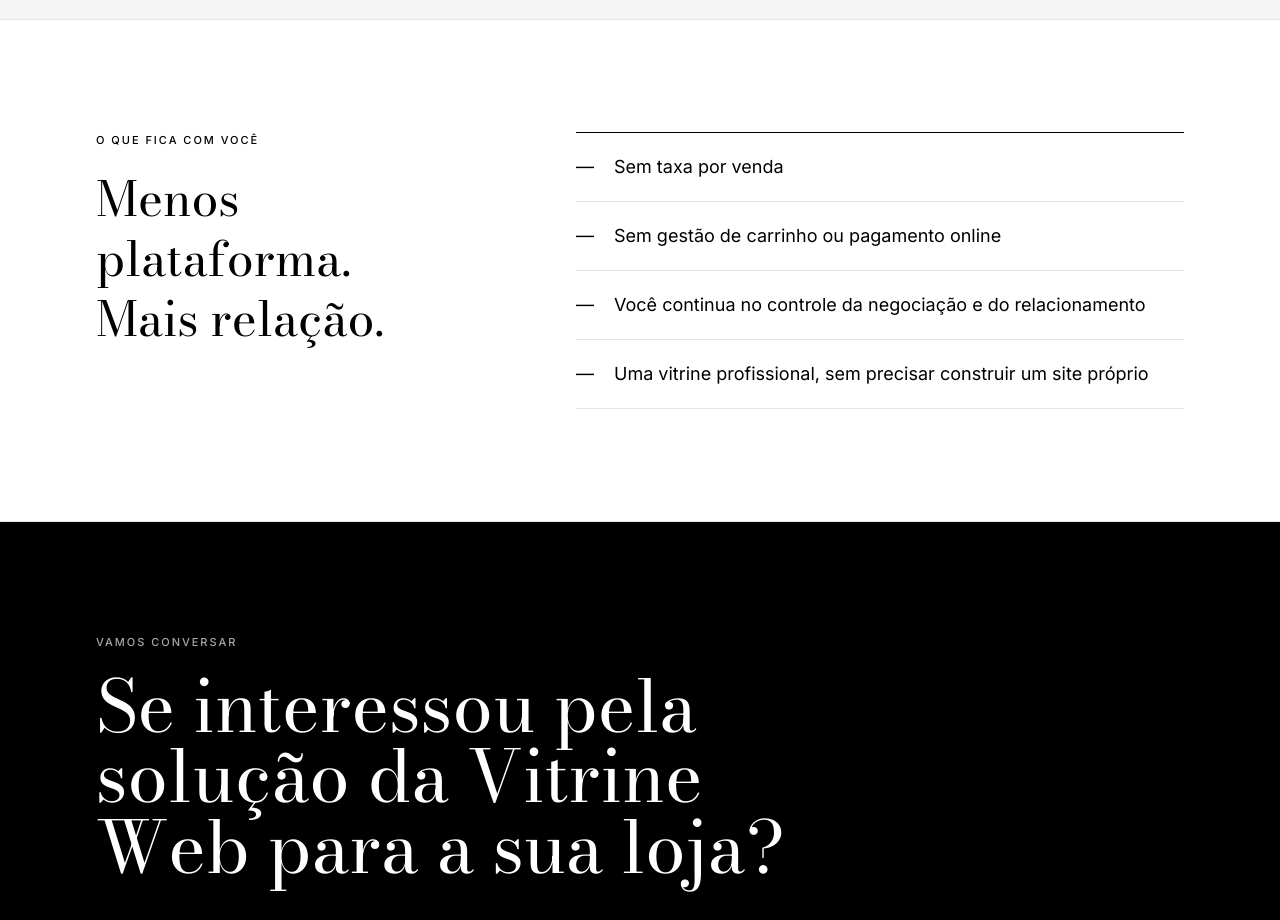
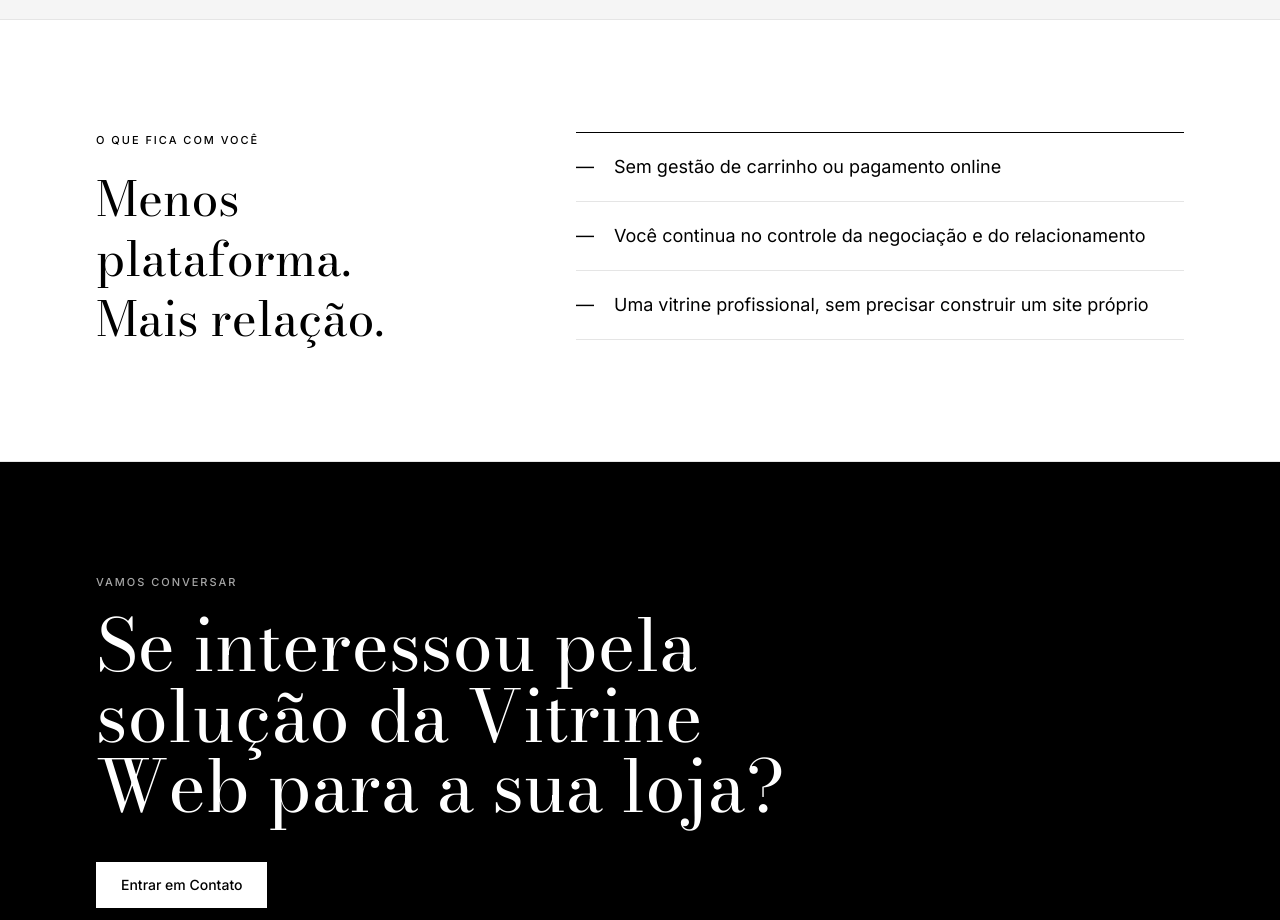
Before and after one commit to devmoisesz/vitrine-web, a Next.js app: page /sobre in a window 1280 px wide. Shown: the part 2000-2920 px from the top of the page. Built offline with nearby package versions, Linux system fonts and the light colour scheme; no server answers.

Commit message:
fix: correcting the landing page text

```diff
--- a/src/components/landing/landing-benefits.tsx
+++ b/src/components/landing/landing-benefits.tsx
@@ -1,5 +1,4 @@
 const benefits = [
-  "Sem taxa por venda",
   "Sem gestão de carrinho ou pagamento online",
   "Você continua no controle da negociação e do relacionamento",
   "Uma vitrine profissional, sem precisar construir um site próprio",
```
